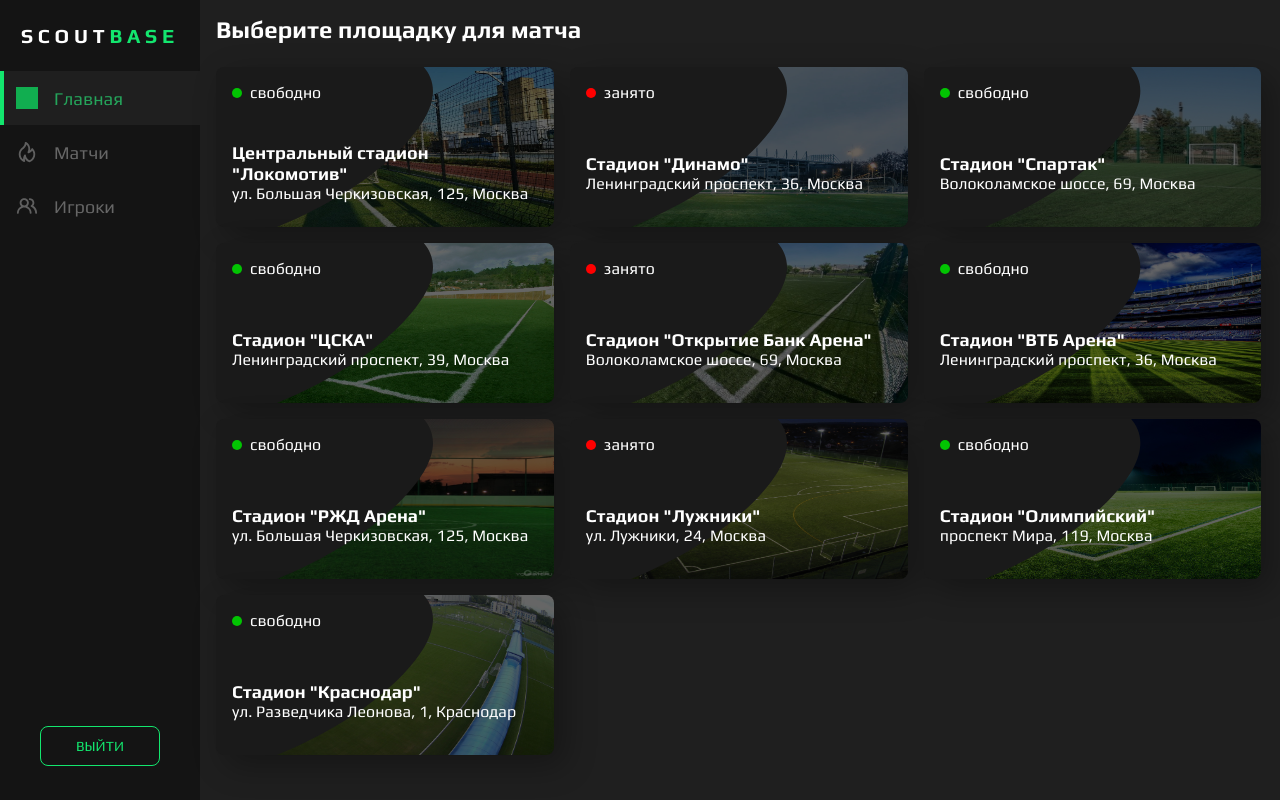
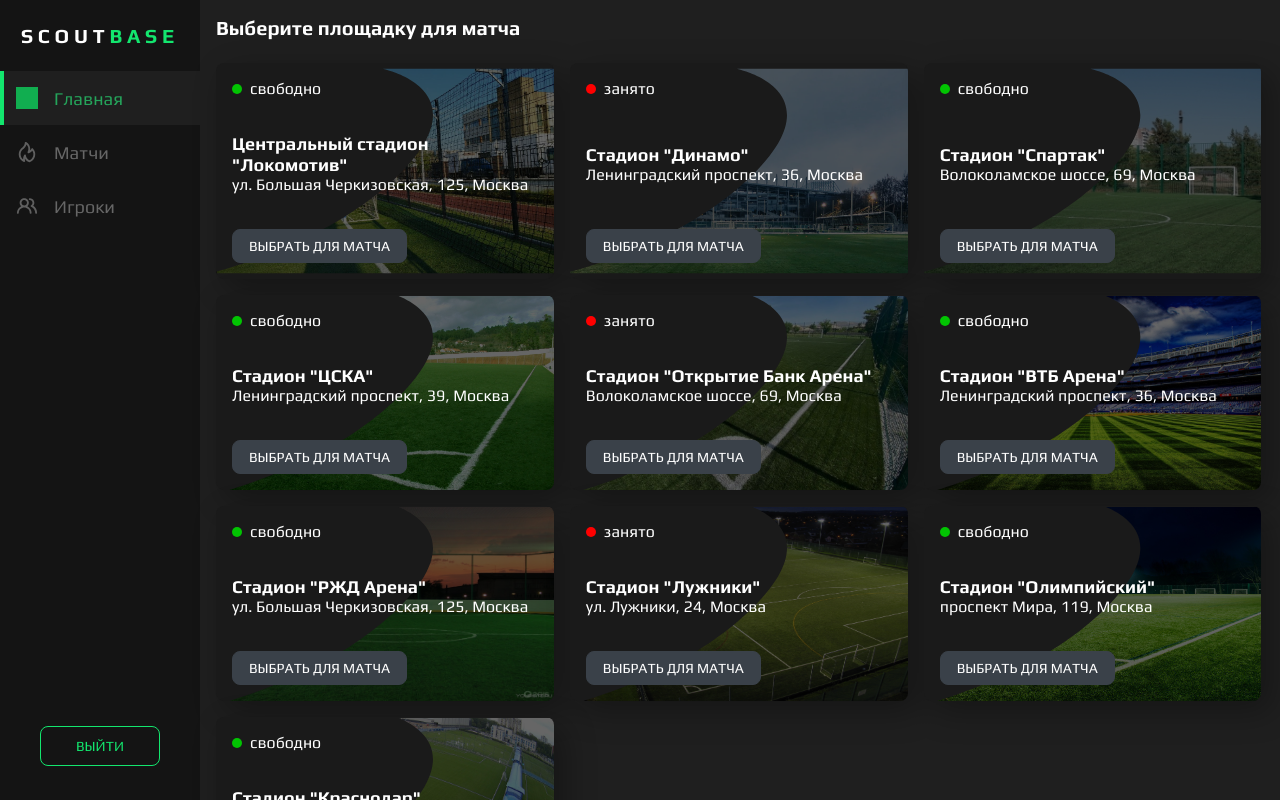
Before and after one commit to AndreiExtr/Web_ScoutBase, a Vue app: page /fields in a window 1280 px wide. Built offline with nearby package versions, Linux system fonts and the light colour scheme; grey boxes are pictures that could not be loaded.

Commit message:
edit button

```diff
--- a/src/components/FieldCard.vue
+++ b/src/components/FieldCard.vue
@@ -11,13 +11,17 @@
         {{ location.split(',').slice(1).join(',') }}
       </p>
     </div>
+    <ButtonUI type="submit" text="Выбрать для матча" />
   </div>
 </template>
 
 <script>
+import ButtonUI from '@/components/ButtonUI.vue'
 export default {
   name: 'FieldCard',
-  components: {},
+  components: {
+    ButtonUI
+  },
   props: {
     fieldId: Number,
     location: String,
@@ -45,7 +49,7 @@
 $text-label: #6d6f74;
 .field-card{
   position: relative;
-  height: 160px;
+  height: auto;
   padding: 16px;
   background-color: #1A1A1A;
   box-shadow: 10px 10px 32px rgba(0, 0, 0, 0.315);
@@ -75,6 +79,30 @@
     mask-position: center;
     mask-size: 350px auto;
     filter: brightness(40%); /* Затемнение изображения на 20% */
+  }
+
+  button {
+    width: auto;
+    font-size: 14px;
+    padding: 8px 16px;
+    border: 1px solid #3a4149;
+    border-radius: 8px;
+    background-color: #3a4149;
+    color: $text-color;
+    z-index: 6;
+    cursor: pointer;
+    transition: background-color 0.3s, border-color 0.3s;
+
+    &:hover {
+      background-color: $primary-color;
+      color: $bg-color;
+    }
+
+    &.active {
+      background-color: $primary-color;
+      border-color: $primary-color;
+      color: $bg-color;
+    }
   }
 
   &__status{
--- a/src/views/FieldList.vue
+++ b/src/views/FieldList.vue
@@ -51,7 +51,7 @@
 
   h1{
     text-align: left;
-    font-size: 24px;
+    font-size: 20px;
     font-weight: 700;
     color: #fff;
   }
--- a/src/views/MatchList.vue
+++ b/src/views/MatchList.vue
@@ -270,7 +270,7 @@
 
     h1{
       text-align: left;
-      font-size: 24px;
+      font-size: 20px;
       font-weight: 700;
       color: $text-color;
     }
```
